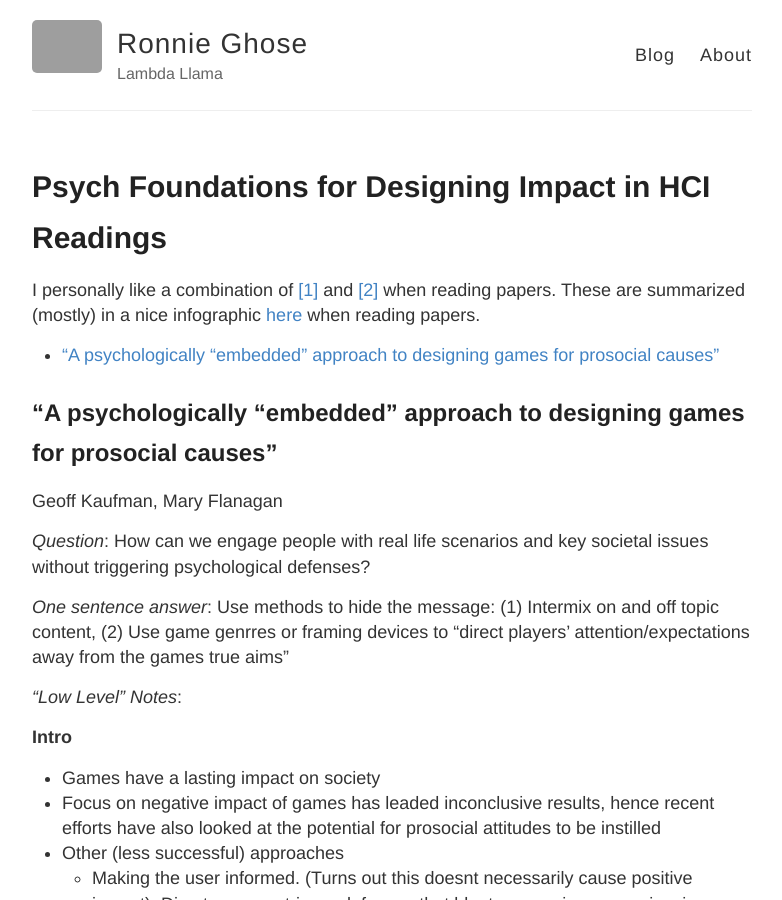
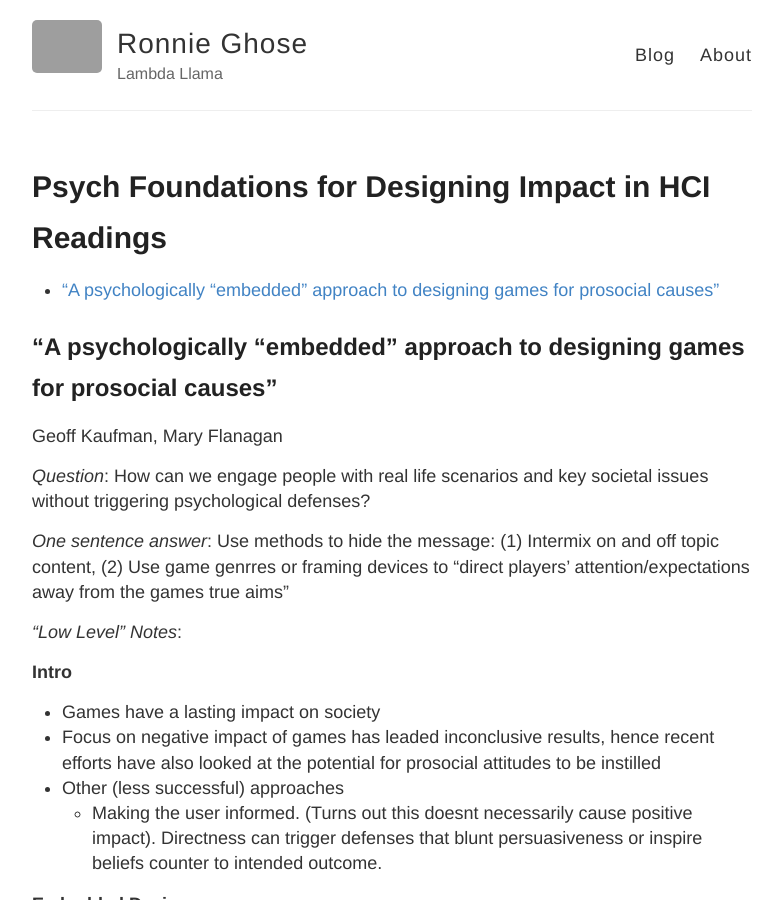
Before and after one commit to RONNCC/ronncc.github, a Jekyll site: the page built from _posts/2016-1-13-the-post-8956.md, in a window 1280 px wide and 900 px high. Shown: the whole window, without its empty margins (248-1030 px from the left). Built offline with Jekyll 4.4.1, drawn with Linux system fonts in a browser that asks for light colours; comment, search, counter and statistics services are not loaded; grey boxes are pictures that could not be loaded.

Commit message:
update from Jekyller

```diff
--- a/_posts/2016-1-13-the-post-8956.md
+++ b/_posts/2016-1-13-the-post-8956.md
@@ -6,14 +6,14 @@ date: '2016-1-13'
 info:
 layout: post
 published: true
-sha: eb017a083c48564cb68f0c4a25ee8505dae94d64
+sha: a8477634ba5edbc921e9ef046f23c5450fb01e1d
 slug: the-post-8956
 tags: []
 title: 'Psych Foundations for Designing Impact in HCI Readings'
 type: post
 
 ---
-I personally like a combination of [[1]](http://www.eecs.harvard.edu/~michaelm/postscripts/ReadPaper.pdf) and [[2]](http://www.cs.columbia.edu/~hgs/netbib/efficientReading.pdf) when reading papers. These are summarized (mostly) in a nice infographic [here](http://www.slideshare.net/ElsevierConnect/infographic-how-to-read-scientific-papers) when reading papers.
+
 
 * TOC
 {:toc}
```
